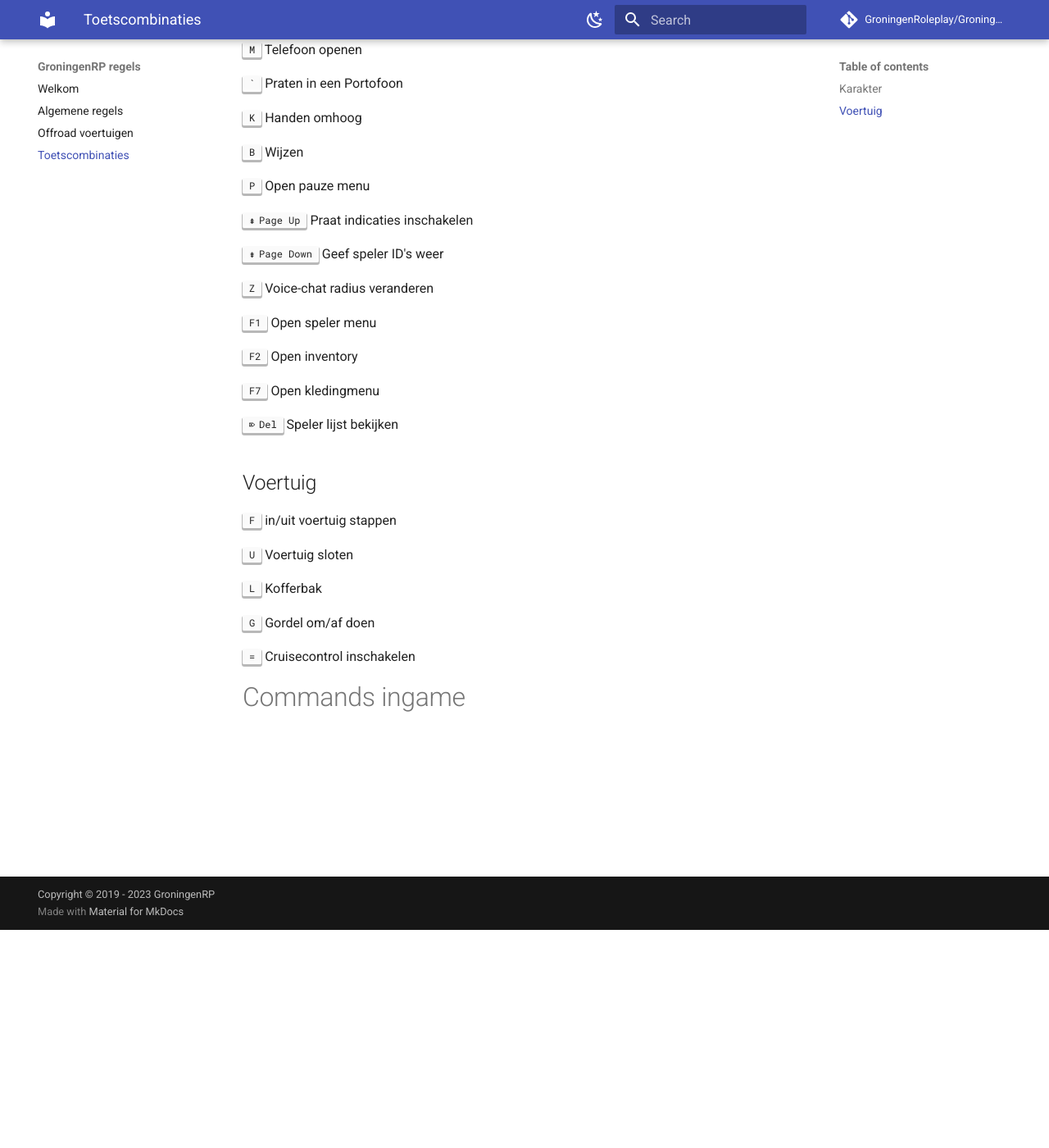
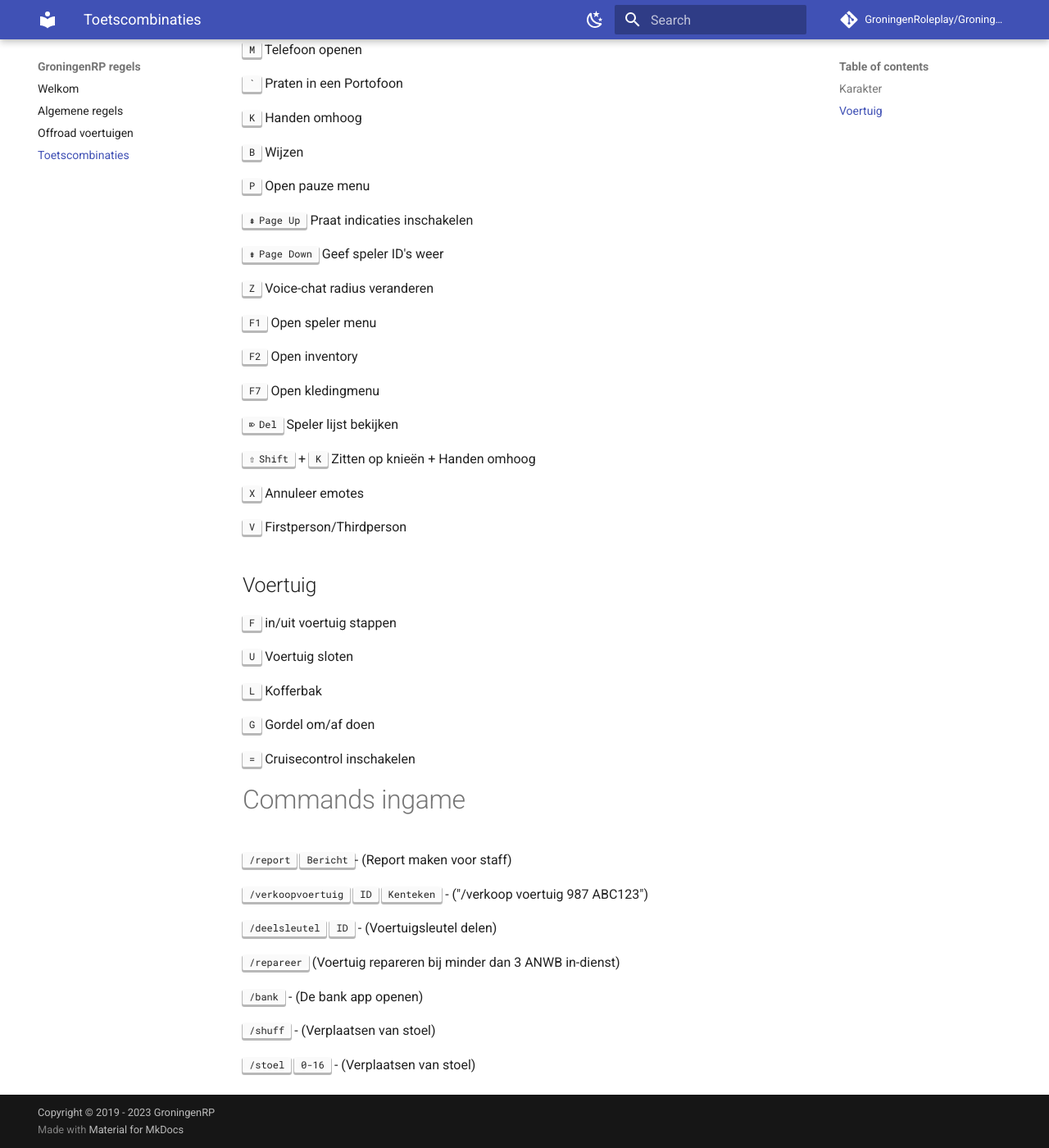
Before and after one commit to MeetixRP/Meetix-Informatie, an MkDocs documentation site: the page built from docs/keybinds.md, in a window 1280 px wide and 1400 px high, scrolled down 266 px. Shown: the whole window at 82% size. Built offline with MkDocs 1.6.1 and Material for MkDocs 9.7.7, drawn with Linux system fonts in a browser that asks for light colours; comment, search, counter and statistics services are not loaded; some of the changed text lies outside the part shown.

Commit message:
Update keybinds.md

```diff
--- a/docs/keybinds.md
+++ b/docs/keybinds.md
@@ -30,6 +30,12 @@
 
 ++delete++ Speler lijst bekijken
 
+++shift++ + ++k++ Zitten op knieën + Handen omhoog
+
+++x++ Annuleer emotes
+
+++v++ Firstperson/Thirdperson
+
 
 ## Voertuig
 
@@ -44,3 +50,17 @@
 ++equal++  Cruisecontrol inschakelen
 
 # Commands ingame
+
+++"/report"++ ++"Bericht"++- (Report maken voor staff)
+
+++"/verkoopvoertuig"++ ++"ID"++ ++"Kenteken"++ - ("/verkoop voertuig 987 ABC123")
+
+++"/deelsleutel"++ ++"ID"++ - (Voertuigsleutel delen)
+
+++"/repareer"++ (Voertuig repareren bij minder dan 3 ANWB in-dienst)
+
+++"/bank"++ - (De bank app openen)
+
+++"/shuff"++ - (Verplaatsen van stoel)
+
+++"/stoel"++ ++"0-16"++ - (Verplaatsen van stoel)
```
Also changed, not shown: other parts of docs/keybinds.md (+1 -1 lines).
